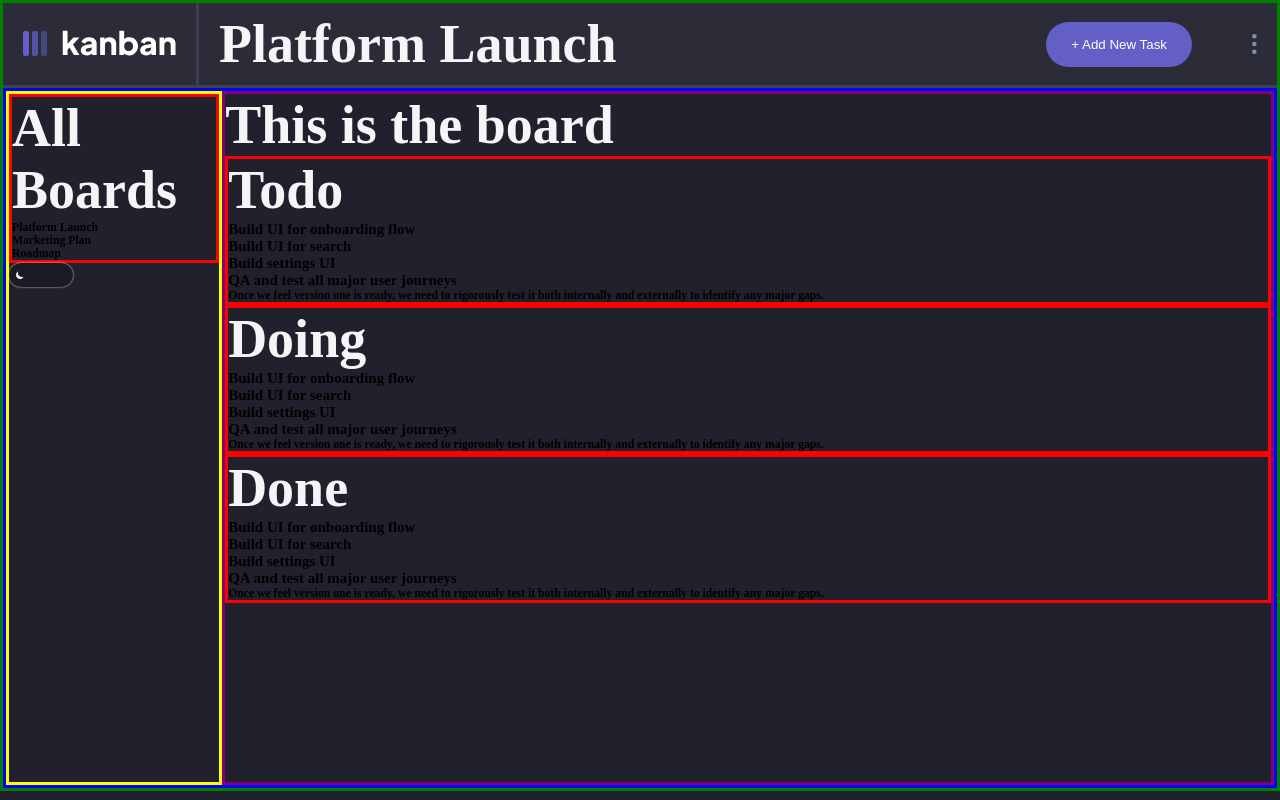
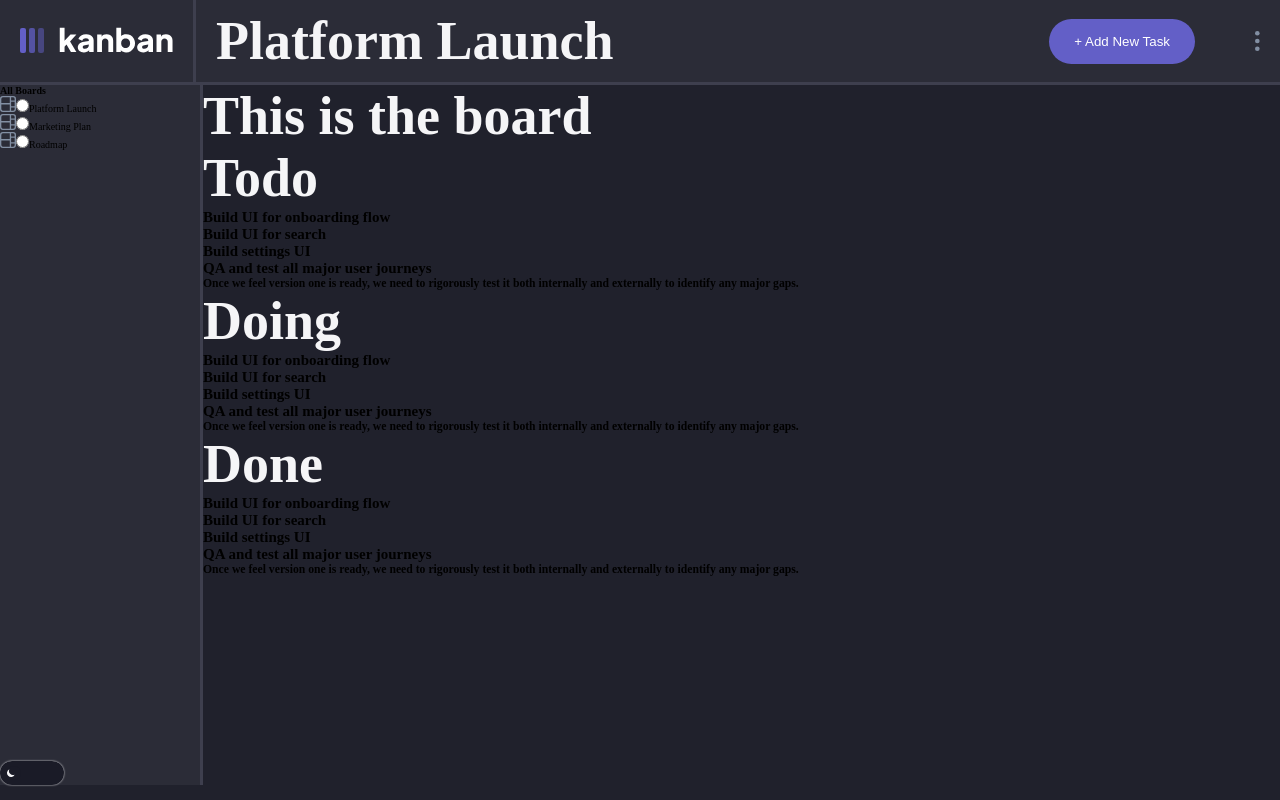
Before and after one commit to MichaelArayaMurcia/kanbanboard, a React (Vite) app: page / in a window 1280 px wide. Built offline with nearby package versions, Linux system fonts and the light colour scheme.

Commit message:
Added more styles and kept working on the sidebar component with the radio buttons.

```diff
--- a/src/App.scss
+++ b/src/App.scss
@@ -8,12 +8,12 @@ body {
   font-size: 62.5%;
   /* height: 100vh;
   width: 100vw; */
-  border: solid green;
+  // border: solid green;
 
 }
 
 .mainBoardContainer {
-  border: solid blue;
+  // border: solid blue;
   /* min-height: 400px; */
   display: flex;
   flex-direction: row;
@@ -22,7 +22,7 @@ body {
 }
 
 .mainSidebarContainer {
-  border: solid yellow;
+  // border: solid yellow;
   display: flex;
   flex-direction: column;
 }
--- a/src/components/board/board.scss
+++ b/src/components/board/board.scss
@@ -1,5 +1,5 @@
 .boardContainer {
-    border: solid purple;
+    // border: solid purple;
     width: 100%;
     display: flex;
     flex-direction: column;
--- a/src/components/sidebar/Sidebar.tsx
+++ b/src/components/sidebar/Sidebar.tsx
@@ -2,17 +2,26 @@ import React, { useState } from 'react'
 import { createContext, useContext } from "react";
 import "./sidebar.scss"
 import { boardsContext1 } from "../../App";
+import boardIcon from "../../assets/icon-board.svg";
+
 
 function Sidebar (){
   const { boards } = useContext(boardsContext1);
 
   return (
-    <div className="sidebarContainer">
-      <h1>All Boards</h1>
+    <div className="sidebarContainer sidebarContainer-sizes">
+      <h4 className="sidebarTitle" >All Boards</h4>
 
       {boards.map((board) => {
         return (
-          <h3> {board.name} </h3>
+          <div className="optionContainer">
+            <label aria-label="Silver">
+              <img src={boardIcon} alt="icon-board" />
+              <input type="radio" name="board" id={board.name} value={board.name}/>
+              {board.name}
+            </label>
+          </div>
+
 
         )
       })
--- a/src/components/sidebar/sidebar.scss
+++ b/src/components/sidebar/sidebar.scss
@@ -1,3 +1,5 @@
-.sidebarContainer {
-    border: solid red;
+.sidebarContainer-sizes {
+    min-width: 200px;
+    height: 100%;
+    // border: solid red;
 }
--- a/src/styles/global.tsx
+++ b/src/styles/global.tsx
@@ -79,8 +79,10 @@ const globalStyle = createGlobalStyle`
   .navbarLogo {
     content: url(${({ theme }: GlobalThemeProps) => theme.LogoImage}) ;
   }
+
+  .mainSidebarContainer {
+    border-right: solid ${({ theme }: GlobalThemeProps) => theme.Navbar_border};    background-color: ${({ theme }: GlobalThemeProps) => theme.Navbar_container};
+  }
 `;
 
-console.log();
-
 export default withTheme(globalStyle);
```
